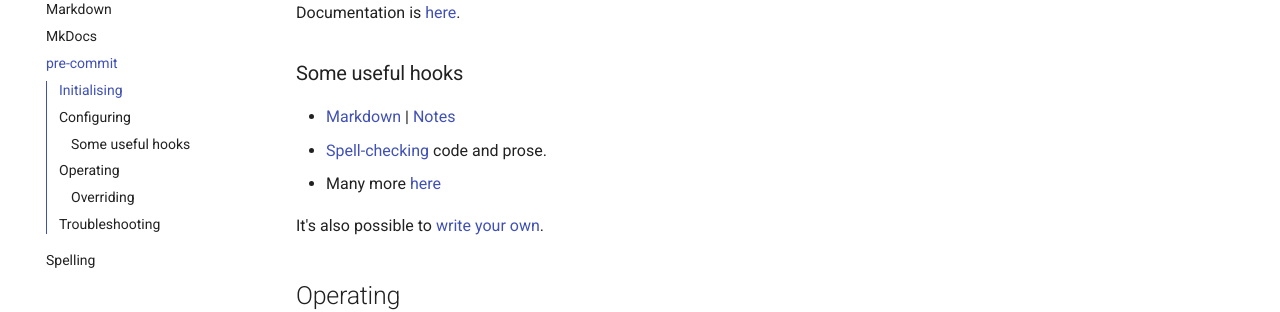
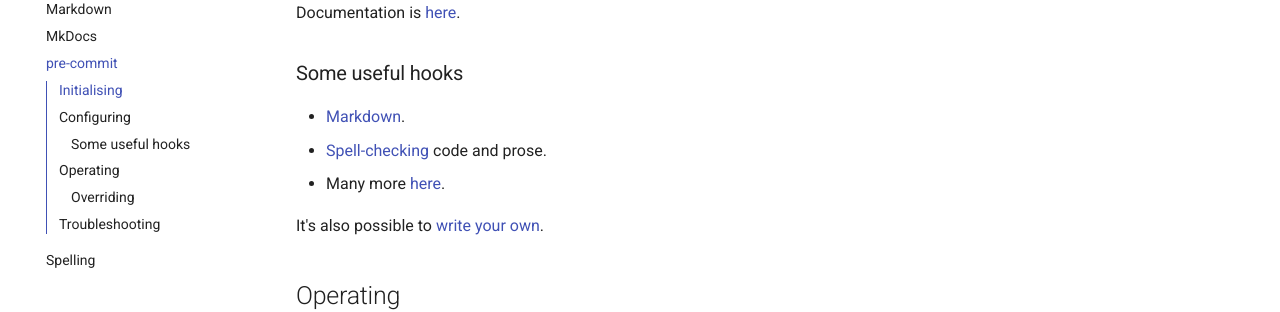
Before and after one commit to ligne/cahiers, an MkDocs documentation site: the page built from docs/pre-commit.md, in a window 1280 px wide and 900 px high, scrolled down 363 px. Shown: the part 153-465 px from the top of the window. Built offline with MkDocs 1.6.1 and Material for MkDocs 9.7.7, drawn with Linux system fonts in a browser that asks for light colours; comment, search, counter and statistics services are not loaded.

Commit message:
just link to the pre-commit section of each page

```diff
--- a/docs/pre-commit.md
+++ b/docs/pre-commit.md
@@ -19,9 +19,9 @@
 
 ### Some useful hooks
 
-- [Markdown](https://github.com/DavidAnson/markdownlint-cli2?tab=readme-ov-file#pre-commit) | [Notes](markdown.md#pre-commit)
+- [Markdown](markdown.md#pre-commit).
 - [Spell-checking](spelling.md) code and prose.
-- Many more [here](https://pre-commit.com/hooks.html)
+- Many more [here](https://pre-commit.com/hooks.html).
 
 It's also possible to [write your own](https://stefaniemolin.com/articles/devx/pre-commit/hook-creation-guide/).
 
```
